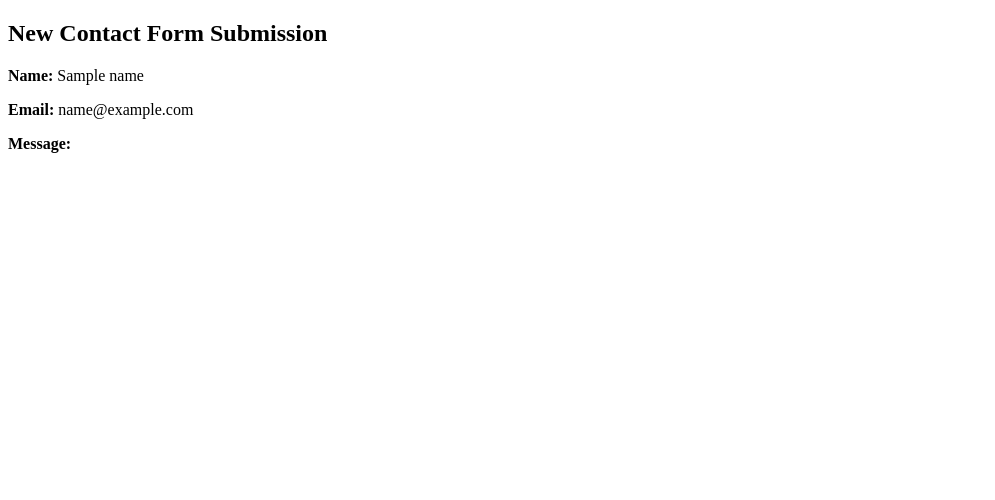
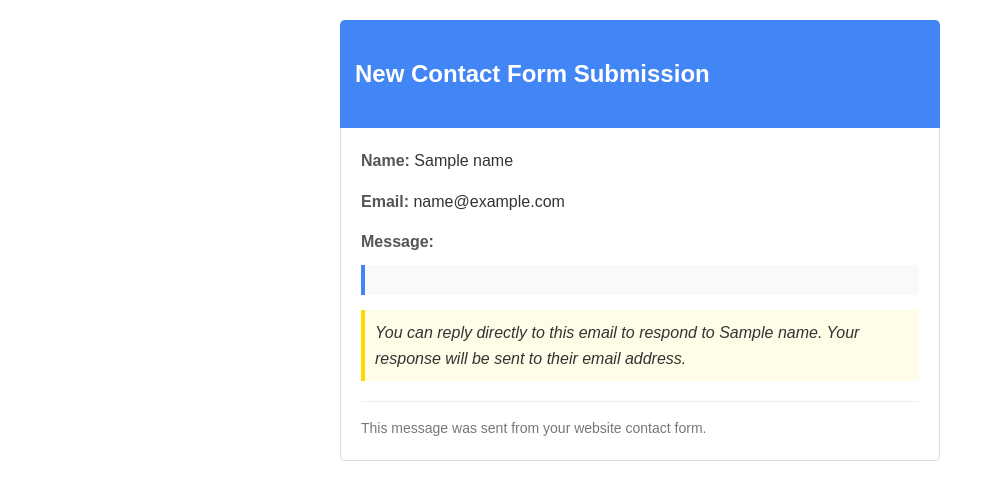
Before and after one commit to kentech01/email-service, a Python web app: template templates/email_template.html in a window 1280 px wide. Shown: the top 500 px of the page, without its empty margins (0-995 px from the left). Run offline with Jinja, Linux system fonts and the light colour scheme; the template is opened without the code that fills it: most values are stand-ins (such as "Sample title", 1, 10 or a date in 2020).

Commit message:
fix vercel.json and email template

```diff
--- a/templates/email_template.html
+++ b/templates/email_template.html
@@ -1,14 +1,42 @@
 <!DOCTYPE html>
 <html>
 <head>
-  <meta charset="UTF-8" />
-  <title>New Contact Form Submission</title>
+    <meta charset="UTF-8" />
+    <title>New Contact Form Submission</title>
+    <style>
+        body { font-family: Arial, sans-serif; line-height: 1.6; color: #333; max-width: 600px; margin: 0 auto; padding: 20px; }
+        .header { background-color: #4285f4; color: white; padding: 15px; border-radius: 5px 5px 0 0; }
+        .content { padding: 20px; border: 1px solid #ddd; border-top: none; border-radius: 0 0 5px 5px; }
+        .field { margin-bottom: 15px; }
+        .label { font-weight: bold; color: #555; }
+        .message-box { background-color: #f9f9f9; padding: 15px; border-left: 4px solid #4285f4; margin-top: 10px; }
+        .footer { margin-top: 20px; padding-top: 15px; border-top: 1px solid #eee; font-size: 14px; color: #777; }
+        .reply-btn { background-color: #4285f4; color: white; padding: 10px 15px; text-decoration: none; border-radius: 4px; display: inline-block; margin-top: 15px; }
+        .reply-note { background-color: #fffde7; padding: 10px; border-left: 4px solid #ffd600; margin: 15px 0; font-style: italic; }
+    </style>
 </head>
 <body>
-  <h2>New Contact Form Submission</h2>
-  <p><strong>Name:</strong> {{ name }}</p>
-  <p><strong>Email:</strong> {{ email }}</p>
-  <p><strong>Message:</strong></p>
-  <p>{{ message }}</p>
+    <div class="header">
+        <h2>New Contact Form Submission</h2>
+    </div>
+    <div class="content">
+        <div class="field">
+            <span class="label">Name:</span> {{ name }}
+        </div>
+        <div class="field">
+            <span class="label">Email:</span> {{ email }}
+        </div>
+        <div class="field">
+            <span class="label">Message:</span>
+            <div class="message-box">{{ message }}</div>
+        </div>
+
+        <div class="reply-note">
+            You can reply directly to this email to respond to {{ name }}. Your response will be sent to their email address.
+        </div>
+        <div class="footer">
+            This message was sent from your website contact form.
+        </div>
+    </div>
 </body>
 </html>
```
Also changed, not shown: vercel.json.
